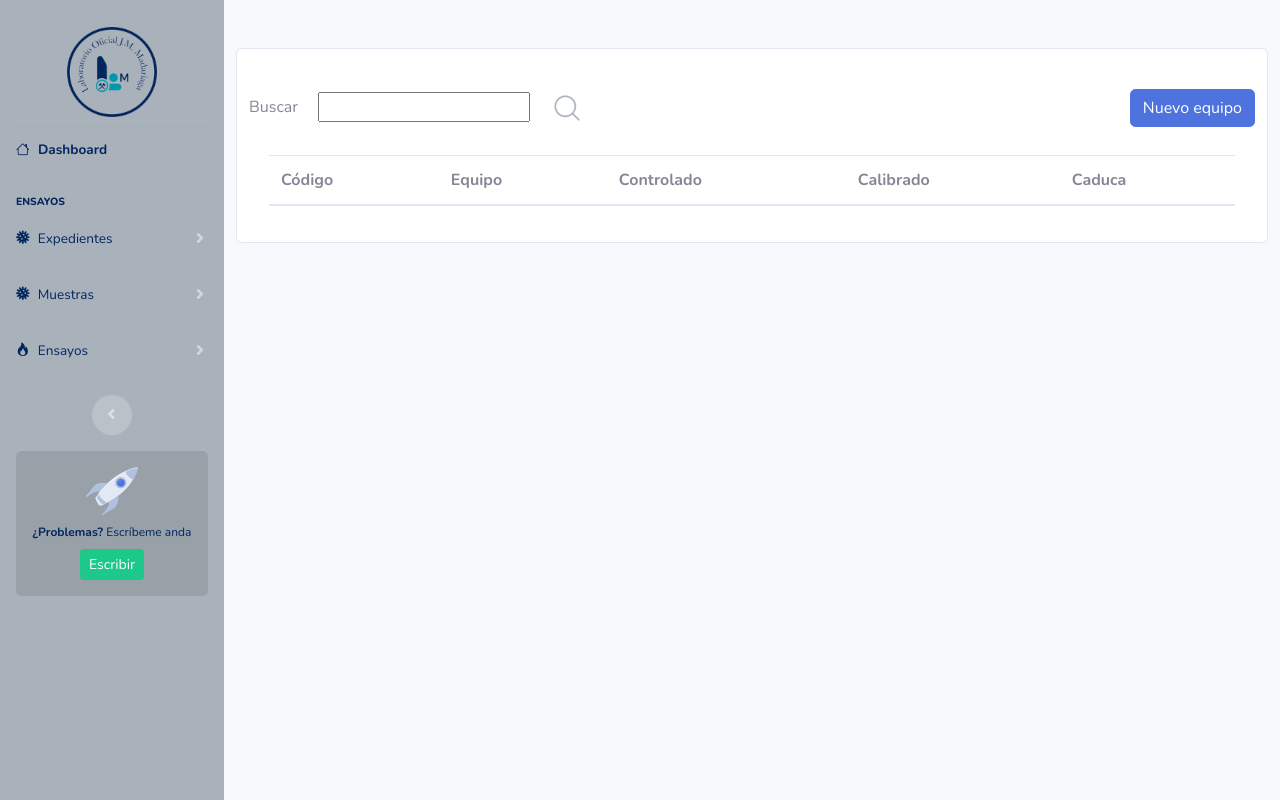
After one commit to sergiobaronsanz/polvosLom, a Django app: page /equipos in a window 1280 px wide. The commit adds this page. Run offline with Django 4.2, Linux system fonts and the light colour scheme; data that the repository does not hold is empty; some libraries are stand-ins or nearby versions.

Commit message:
seguimos

```diff
--- /dev/null
+++ b/ensayos/templates/ensayos/equipos.html
@@ -0,0 +1,66 @@
+{% extends 'pages/layout.html'%}
+{%load static%}
+
+{%block content%}
+<div id="content-wrapper" class="d-flex flex-column">
+    <div class="container py-5">
+      <div class="row justify-content-center">
+          <div class="card mb-4 col-lg-12">
+            <div class="text-center mt-3">
+              <h2> {%block tituloEnsayo%} {%endblock%}</h2>
+            </div>
+            <div>
+              <div id= "filtros" class="mt-2 d-flex justify-content-between aling-items-center">
+                <form method="POST" class="">
+                  {% csrf_token %}
+                  <div id= "búsqueda" >
+                    <label class= "mb-0 mr-3"> Buscar </label>
+                    <input name= "filtro"></input>
+                    <button type= "submit" class= "btn" >
+                      <img class= "img-fluid" style="width:40px;" src= {%static 'img/expedientes/search.png'%}>
+                    </button>
+                  </div>
+                </form>
+
+                <div class="d-flex align-items-center justify-content-center">
+                  <a class="btn btn-primary" href="{% url 'nuevoEquipo' %}">Nuevo equipo</a>
+              </div>
+
+              </div>
+              <div class="card-body table-responsive" style="max-height: 80vh;">
+                  <table class="table table-striped">
+                      <thead>
+                        <tr>
+                          <th scope="col">Código</th>
+                          <th scope="col">Equipo</th>
+                          <th scope="col">Controlado</th>
+                          <th scope="col">Calibrado</th>
+                          <th scope="col">Caduca</th>
+                        </tr>
+                      </thead>
+                      <tbody>
+                      {% for equipo in equipos%}
+                        <tr>
+                          <th scope="row"><a href= "">{{equipo.codigo}}</a></th>
+                          <td>{{equipo.equipo }}</td>
+                          {%if equipo.controlado == True%}
+                            <td>Si</td>
+                          {%else%}
+                            <td>No</td>
+                          {%endif%}
+                          <td>{{equipo.fechaCalibracion}}</td>
+                          <td>{{equipo.fechaCaducidadCalibracion}}</td>
+                        </tr>
+                      {% endfor %}
+                    </tbody>
+                  </table>
+              </div>
+            </div>
+          </div>
+      </div>
+    </div>
+</div>
+
+  {%block script%} {%endblock%}
+
+{%endblock%}
--- a/ensayos/templates/ensayos/layoutEnsayos.html
+++ b/ensayos/templates/ensayos/layoutEnsayos.html
@@ -13,14 +13,14 @@
               <form class= "form col-8 text-center p-0" method="post">
                 {% csrf_token %}
 
-                <div id="titulo-ensayos" class= "d-flex justify-content-center align-items-center">
+                <div id="titulo-ensayos" class= " mt-3 mb-3 d-flex justify-content-center align-items-center">
                   <h4 class= "text-nowrap mb-0 mr-2"> Condiciones </h4>
                   <div style="width:100%; height:2px; background: #A9B2BB"></div>
                 </div>
                 {%block condiciones%}
                 {%endblock%}
 
-                <div id="titulo-ensayos" class= "d-flex justify-content-center align-items-center">
+                <div id="titulo-ensayos" class= "mt-5 mb-3 d-flex justify-content-center align-items-center">
                   <h4 class= "text-nowrap mb-0 mr-2"> Resultados </h4>
                   <div style="width:100%; height:2px; background: #A9B2BB"></div>
                 </div>
--- a/ensayos/urls.py
+++ b/ensayos/urls.py
@@ -5,5 +5,7 @@ from ensayos import views
 urlpatterns = [
     #path('muestras/expediente', views.seleccionExpediente, name="seleccionExpediente"),
     path('ensayos/humedad', views.humedad, name="humedad"),
+    path('equipos', views.equipos, name="equipos"),
+    path('equipos/nuevo-equipo', views.nuevoEquipo, name="nuevoEquipo"),
 
 ]
--- a/ensayos/views.py
+++ b/ensayos/views.py
@@ -1,26 +1,52 @@
 from django.shortcuts import render, get_list_or_404, get_object_or_404
-from .forms import HumedadForm
-from .models import ResultadosHumedad, Humedad
+from .forms import HumedadForm, EquiposForm
+from .models import *
 from ensayos.models import ListaEnsayos
 from muestras.models import Muestras
 
 # Create your views here.
+def equipos (request):
+    equipos= Equipos.objects.all().order_by()
+
+    return render (request, "ensayos/equipos.html",{
+        'equipos': equipos
+
+    })
+
+def nuevoEquipo (request):
+    if request.method == "POST":
+        form= EquiposForm(request.POST)
+
+        if form.is_valid():
+            form.save()
+
+    else:
+        form= EquiposForm()
+
+    return render (request, "ensayos/nuevoEquipo.html",{
+        'equipos': equipos,
+        'form': EquiposForm,
+
+    })
+
 def humedad(request):
     if request.method == 'POST':
         form = HumedadForm(request.POST)
+        print("hola")
 
         if form.is_valid():
             print(request.POST)
             muestra= get_object_or_404(Muestras, id= request.POST.get('muestra'))
-            temperaturaAmbiente= request.POST.get('temperaturaAmbiente')
-            humedad= request.POST.get('humedad')
-            criterio= request.POST.get('criterio')
-            tiempoEnsayo=request.POST.get('tiempoEnsayo')
-            tDesecacion= request.POST.get('tDesecacion')
-            desviacion= request.POST.get('desviacion')
-            resultado1= request.POST.get('resultado1')
-            resultado2= request.POST.get('resultado2')
-            resultado3= request.POST.get('resultado3')
+            fecha= request.POST.get('fecha')
+            temperaturaAmbiente= float(request.POST.get('temperaturaAmbiente'))
+            humedad= float(request.POST.get('humedad'))
+            criterio= float(request.POST.get('criterio'))
+            tiempoEnsayo= request.POST.get('tiempoEnsayo')
+            tDesecacion= float(request.POST.get('tDesecacion'))
+            desviacion= float(request.POST.get('desviacion'))
+            resultado1= float(request.POST.get('resultado1'))
+            resultado2= float(request.POST.get('resultado2'))
+            resultado3= float(request.POST.get('resultado3'))
             resultado4= request.POST.get('resultado4')
             resultado5= request.POST.get('resultado5')
             resultado6= request.POST.get('resultado6')
@@ -28,20 +54,74 @@ def humedad(request):
             resultado8= request.POST.get('resultado8')
             resultado9= request.POST.get('resultado9')
             resultado10= request.POST.get('resultado10')
+            observacion= request.POST.get("observacion")
 
             ensayo= get_object_or_404(ListaEnsayos, ensayo= "humedad")
+            equipos= get_list_or_404(Equipos, ensayos=ensayo)
+            print(desviacion)
 
-            if float(desviacion) >= 0.15:
-                humedad= Humedad(
+            humedad= Humedad.objects.create(
                     muestra= muestra,
+                    fecha= fecha,
                     ensayo= ensayo,
                     temperaturaAmbiente= temperaturaAmbiente,
                     humedad= humedad,
-                    equipos= equipos*****
-                )
+                    tDesecacion= tDesecacion,
+                    criterio= criterio,
+                    desviacion=desviacion,
+                    observacion= observacion,
+            )
 
-            print(ensayo)
+            #Añadimos los equipos
+            humedad.equipos.set(equipos)
 
+            #Si tiempo desecacion no es "" lo añadimos
+            if tiempoEnsayo != "":
+                tiempoEnsayo= float(tiempoEnsayo)
+                humedad.tiempoEnsayo=tiempoEnsayo
+
+            #Sacamos la media del resultado
+            resultado= 0
+
+            if float(desviacion) >= 0.15:
+                listaResultados = [
+                    resultado1, resultado2, resultado3,
+                    float(resultado4), float(resultado5), float(resultado6),
+                    float(resultado7), float(resultado8), float(resultado9),
+                    float(resultado10),
+                ]
+
+                longitud_lista= len(listaResultados)
+
+                sumatorio=0
+                for valor in listaResultados:
+                    sumatorio += valor
+                    resultado= sumatorio/longitud_lista
+            else:
+                listaResultados = [
+                    resultado1, resultado2, resultado3,
+                ]
+
+                longitud_lista= len(listaResultados)
+
+                sumatorio=0
+                for valor in listaResultados:
+                    sumatorio += valor
+                    resultado= sumatorio/longitud_lista
+
+            resultado= round(resultado, 2)
+            #Guardamos los valores en la tabla resultados
+            resultados= Resultados.objects.create(
+                muestra= muestra,
+                ensayo= ensayo,
+                resultado= resultado,
+                unidades= "%",
+            )
+
+            ############################################################################################
+            #POSIBILIDAD DE ELIMINAR LOS ENSAYOS QUE HAYA DE HUM PARA DICHA MUESTRA ANTES DE GUADAR OTRO,
+            #SI NO, SE VAN A REPETIR LOS ENSAYOS
+            ############################################################################################
 
     else:
         form = HumedadForm()
--- a/expedientes/templates/verExpedientes.html
+++ b/expedientes/templates/verExpedientes.html
@@ -9,13 +9,13 @@
       <div class="row justify-content-center">
           <div class="card mb-4 col-lg-12">
             <div id= "filtros" class="mt-2">
-              <form method="POST" class="col-11 d-flex justify-content-end align-items-center">
+              <form method="POST" class="d-flex justify-content-end align-items-center">
                 {% csrf_token %}
                 <div id= "búsqueda" >
                   <label class= "mb-0 mr-3"> Buscar </label>
                   <input name= "filtro"></input>
-                  <button type= "submit" class= "col-2 btn" >
-                    <img class= "img-fluid" src= {%static 'img/expedientes/search.png'%}>
+                  <button type= "submit" class= "btn" >
+                    <img class= "img-fluid" style="width:40px;" src= {%static 'img/expedientes/search.png'%}>
                   </button>
                 </div>
               </form>
--- a/muestras/templates/muestras.html
+++ b/muestras/templates/muestras.html
@@ -9,13 +9,13 @@
       <div class="row justify-content-center">
           <div class="card mb-4 col-lg-12">
             <div id= "filtros" class="mt-2">
-              <form method="POST" class="col-11 d-flex justify-content-end align-items-center">
+              <form method="POST" class=" d-flex justify-content-end align-items-center">
                 {% csrf_token %}
                 <div id= "búsqueda" >
                   <label class= "mb-0 mr-3"> Buscar </label>
                   <input name= "filtro"></input>
-                  <button type= "submit" class= "col-2 btn" >
-                    <img class= "img-fluid" src= {%static 'img/expedientes/search.png'%}>
+                  <button type= "submit" class= " btn" >
+                    <img class= "img-fluid" style="width:40px;" src= {%static 'img/expedientes/search.png'%}>
                   </button>
                 </div>
               </form>
--- a/pages/templates/pages/layout.html
+++ b/pages/templates/pages/layout.html
@@ -122,6 +122,7 @@
                 <div id="collapseTest" class="collapse" aria-labelledby="headingUtilities"
                     data-parent="#accordionSidebar">
                     <div class="bg-white py-2 collapse-inner rounded">
+                        <a class="collapse-item" href="{%url 'equipos'%}">Equipos</a>
                         <a class="collapse-item" href="{%url 'humedad'%}">Humedad</a>
                         <a class="collapse-item" href="utilities-color.html">Granulometría</a>
                         <a class="collapse-item" href="utilities-color.html">TMIc</a>
```
Also changed, not shown: ensayos/forms.py (+19 -0 lines), ensayos/models.py (+5 -2 lines), ensayos/templates/ensayos/humedad.html (+11 -4 lines), ensayos/templates/ensayos/nuevoEquipo.html (added, +27 -0 lines), ensayos/migrations/0006_equipos_ensayos.py (added), ensayos/migrations/0007_equipos_codigo_equipos_descripcion.py (added), ensayos/migrations/0008_alter_humedad_tiempoensayo.py (added).
